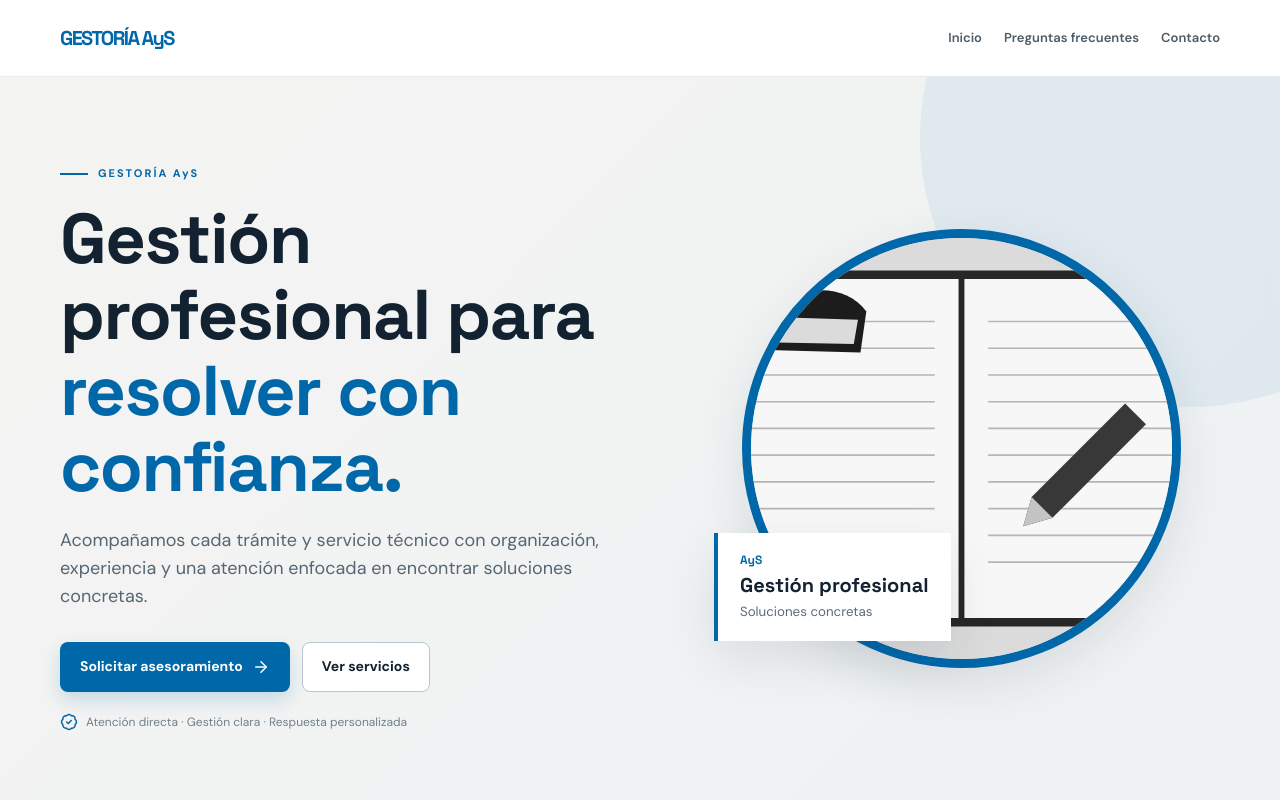
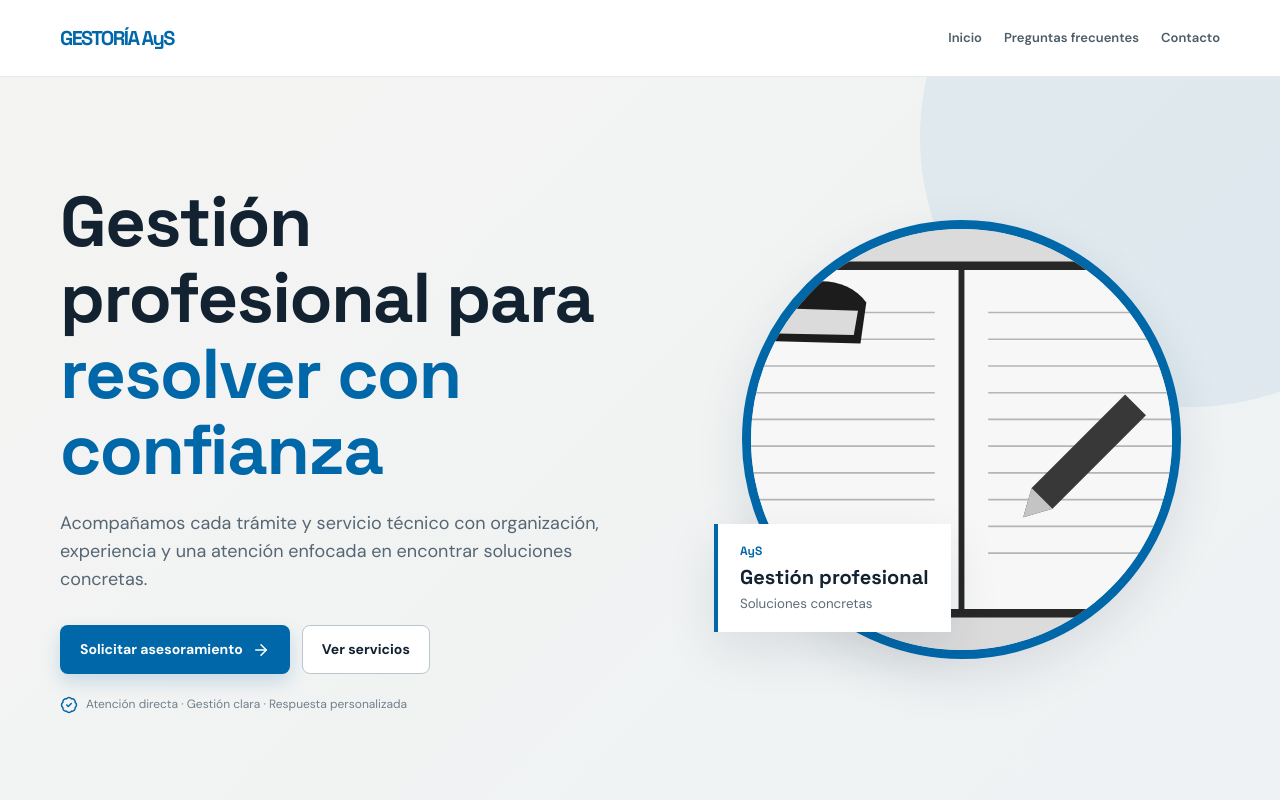
Before and after one commit to lu-developer476/Asistencia-y-Simplicidad, a Next.js app: page / in a window 1280 px wide. Shown: the top 800 px of the page. Built offline with nearby package versions, Linux system fonts and the light colour scheme.

Commit message:
refactor: remove redundant hero eyebrow and punctuation

```diff
--- a/app/page.tsx
+++ b/app/page.tsx
@@ -9,7 +9,7 @@ const services = [
 const faqs=[['¿Qué tipo de consultas puedo realizar?','Podés consultar por cualquiera de los trámites o servicios detallados en esta página. Si no sabés exactamente qué trámite corresponde, explicanos la situación y te orientamos.'],['¿Necesito tener toda la documentación antes de contactarlos?','No necesariamente. La idea es ayudarte a identificar qué documentación y pasos corresponden a tu caso antes de avanzar.'],['¿Atienden trámites y trabajos técnicos?','Sí. Gestoría AyS reúne gestión de trámites y servicios técnicos como calderas, tanques, calefacción, montajes y termografía.'],['¿Cómo solicito una cotización?','Completá el formulario de contacto con una descripción breve de lo que necesitás. También podés escribir por email o comunicarte telefónicamente.']];
 
 export default function Home(){return <>
-<section id="inicio" className="hero"><div className="hero-glow"/><div className="container hero-grid"><div className="hero-copy"><div className="eyebrow"><span/> GESTORÍA AyS</div><h1>Gestión profesional para <em>resolver con confianza.</em></h1><p className="hero-lead">Acompañamos cada trámite y servicio técnico con organización, experiencia y una atención enfocada en encontrar soluciones concretas.</p><div className="hero-actions"><Link className="button button-primary" href="#contacto">Solicitar asesoramiento <ArrowRight size={18}/></Link><Link className="button button-ghost" href="#servicios">Ver servicios</Link></div><div className="hero-trust"><BadgeCheck size={18}/><span>Atención directa · Gestión clara · Respuesta personalizada</span></div></div><div className="hero-visual"><div className="image-ring"><Image src="/ays-notebook.svg" alt="Documentación y planificación de trámites" fill priority sizes="(max-width: 900px) 80vw, 45vw"/></div><div className="visual-card"><span>AyS</span><strong>Gestión profesional</strong><small>Soluciones concretas</small></div></div></div></section>
+<section id="inicio" className="hero"><div className="hero-glow"/><div className="container hero-grid"><div className="hero-copy"><h1>Gestión profesional para <em>resolver con confianza</em></h1><p className="hero-lead">Acompañamos cada trámite y servicio técnico con organización, experiencia y una atención enfocada en encontrar soluciones concretas.</p><div className="hero-actions"><Link className="button button-primary" href="#contacto">Solicitar asesoramiento <ArrowRight size={18}/></Link><Link className="button button-ghost" href="#servicios">Ver servicios</Link></div><div className="hero-trust"><BadgeCheck size={18}/><span>Atención directa · Gestión clara · Respuesta personalizada</span></div></div><div className="hero-visual"><div className="image-ring"><Image src="/ays-notebook.svg" alt="Documentación y planificación de trámites" fill priority sizes="(max-width: 900px) 80vw, 45vw"/></div><div className="visual-card"><span>AyS</span><strong>Gestión profesional</strong><small>Soluciones concretas</small></div></div></div></section>
 <section className="intro-strip"><div className="container intro-grid"><div><span className="section-kicker">GESTIÓN PROFESIONAL</span><h2>Un solo lugar para ordenar lo que necesitás resolver</h2></div><p>Desde habilitaciones y registros hasta instalaciones y servicios técnicos. Trabajamos sobre cada necesidad con una mirada práctica: entender el problema, ordenar la documentación y avanzar.</p></div></section>
 <section id="servicios" className="section services-section"><div className="container"><div className="section-heading"><div><span className="section-kicker">NUESTROS SERVICIOS</span><h2>Gestoría y servicios técnicos</h2></div></div><div className="service-grid">{services.map(([title,text,Icon])=><article className="service-card" key={title as string}><div className="service-icon"><Icon size={21}/></div><h3>{title as string}</h3><p>{text as string}</p><Link href="#contacto">Consultar <ArrowRight size={15}/></Link></article>)}</div></div></section>
 <section id="proceso" className="section process-section"><div className="container process-grid"><div className="process-copy"><span className="section-kicker">CÓMO TRABAJAMOS</span><h2>Menos vueltas. Más avance.</h2><p>No hace falta que conozcas de antemano cada paso administrativo o técnico. Partimos de tu necesidad y ordenamos el camino.</p><Link className="text-link" href="#contacto">Contanos qué necesitás <ArrowRight size={17}/></Link></div><div className="steps">{['Contanos tu necesidad','Revisamos el caso','Ordenamos documentación y pasos','Avanzamos con la gestión o el trabajo'].map((step,i)=><div className="step" key={step}><span>{String(i+1).padStart(2,'0')}</span><div><h3>{step}</h3><p>{['Por formulario, email o teléfono.','Identificamos qué corresponde y qué falta.','Te damos un camino claro para avanzar.','Te acompañamos hasta completar lo acordado.'][i]}</p></div></div>)}</div></div></section>
```
